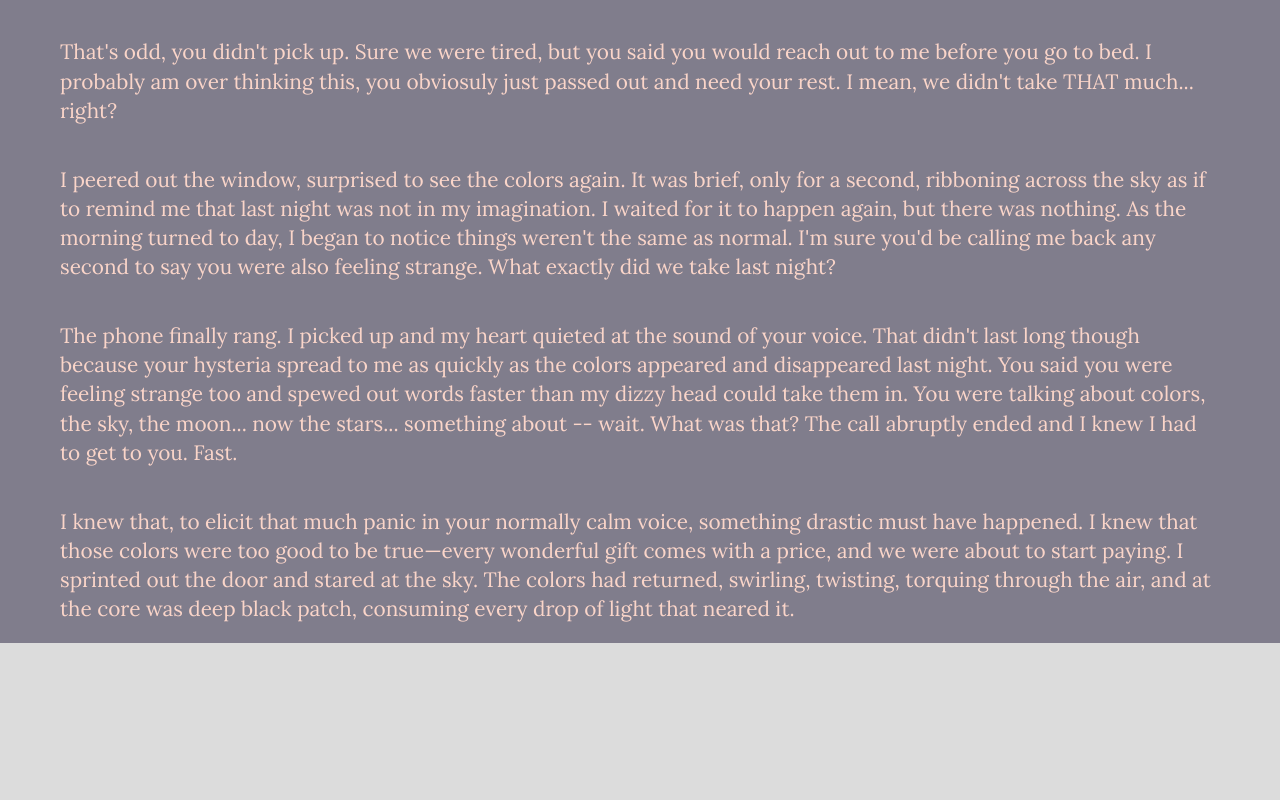
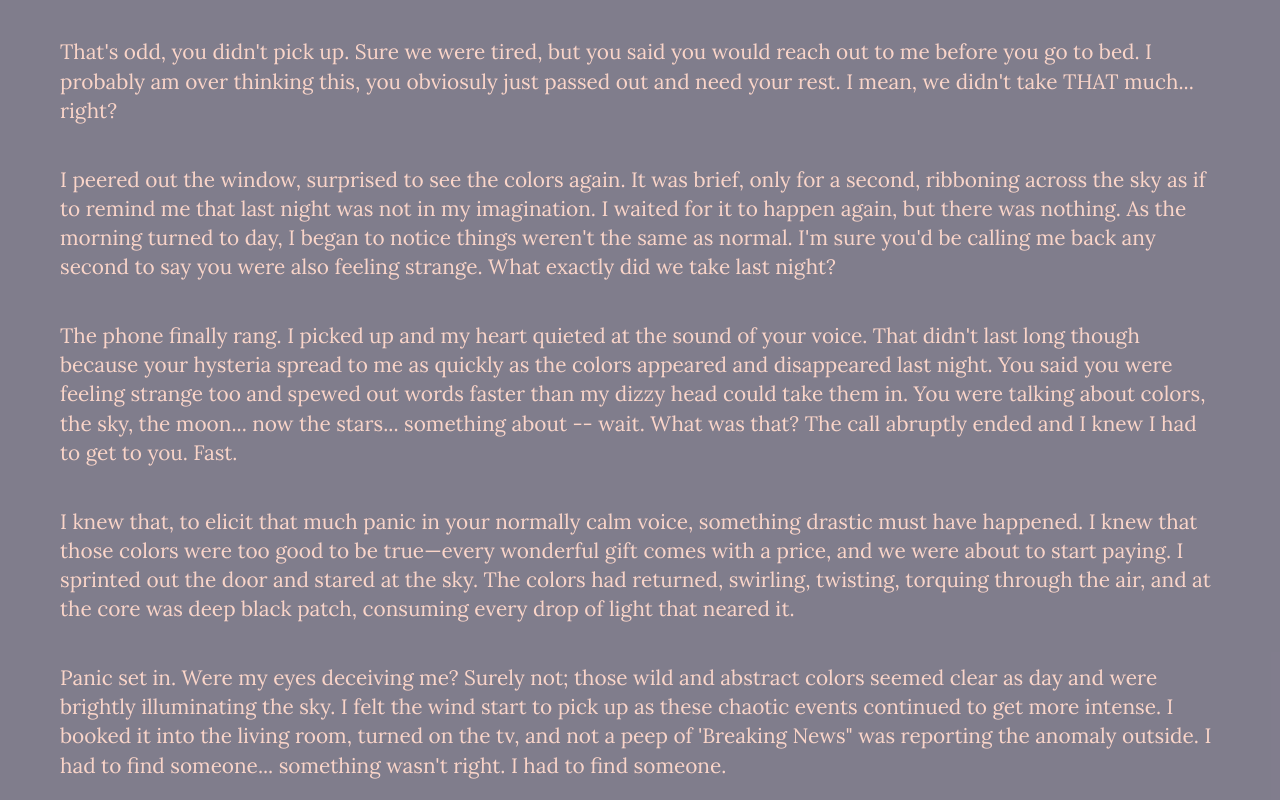
Before and after one commit to sleepvy/Exquisite-Corpse, a plain HTML site: page index.html in a window 1280 px wide. Shown: the part 1889-2689 px from the top of the page. Before the commit the page ends 2532 px from the top, so only its background shows below. Drawn offline with nearby package versions, Linux system fonts and the light colour scheme.

Commit message:
Ian's third paragraph

```diff
--- a/index.html
+++ b/index.html
@@ -83,6 +83,9 @@
     <p>
       I knew that, to elicit that much panic in your normally calm voice, something drastic must have happened. I knew that those colors were too good to be true—every wonderful gift comes with a price, and we were about to start paying. I sprinted out the door and stared at the sky. The colors had returned, swirling, twisting, torquing through the air, and at the core was deep black patch, consuming every drop of light that neared it.
     </p>
+    <p>
+          Panic set in. Were my eyes deceiving me? Surely not; those wild and abstract colors seemed clear as day and were brightly illuminating the sky. I felt the wind start to pick up as these chaotic events continued to get more intense. I booked it into the living room, turned on the tv, and not a peep of 'Breaking News" was reporting the anomaly outside. I had to find someone... something wasn't right. I had to find someone.
+    </p>
     <script src="js/vendor/modernizr-3.6.0.min.js"></script>
     <script src="https://code.jquery.com/jquery-3.3.1.min.js" integrity="sha256-FgpCb/KJQlLNfOu91ta32o/NMZxltwRo8QtmkMRdAu8=" crossorigin="anonymous"></script>
     <script>
```
